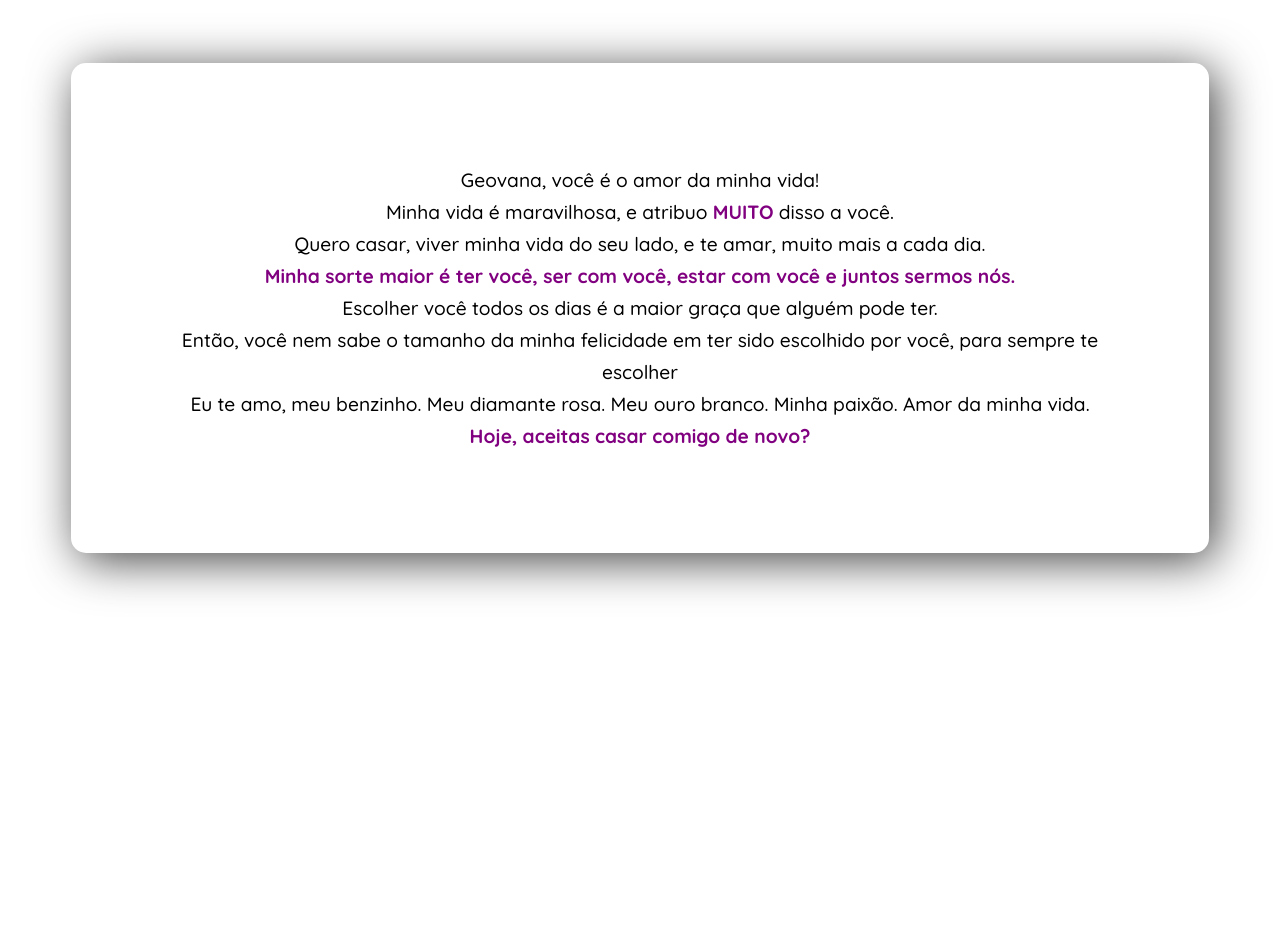
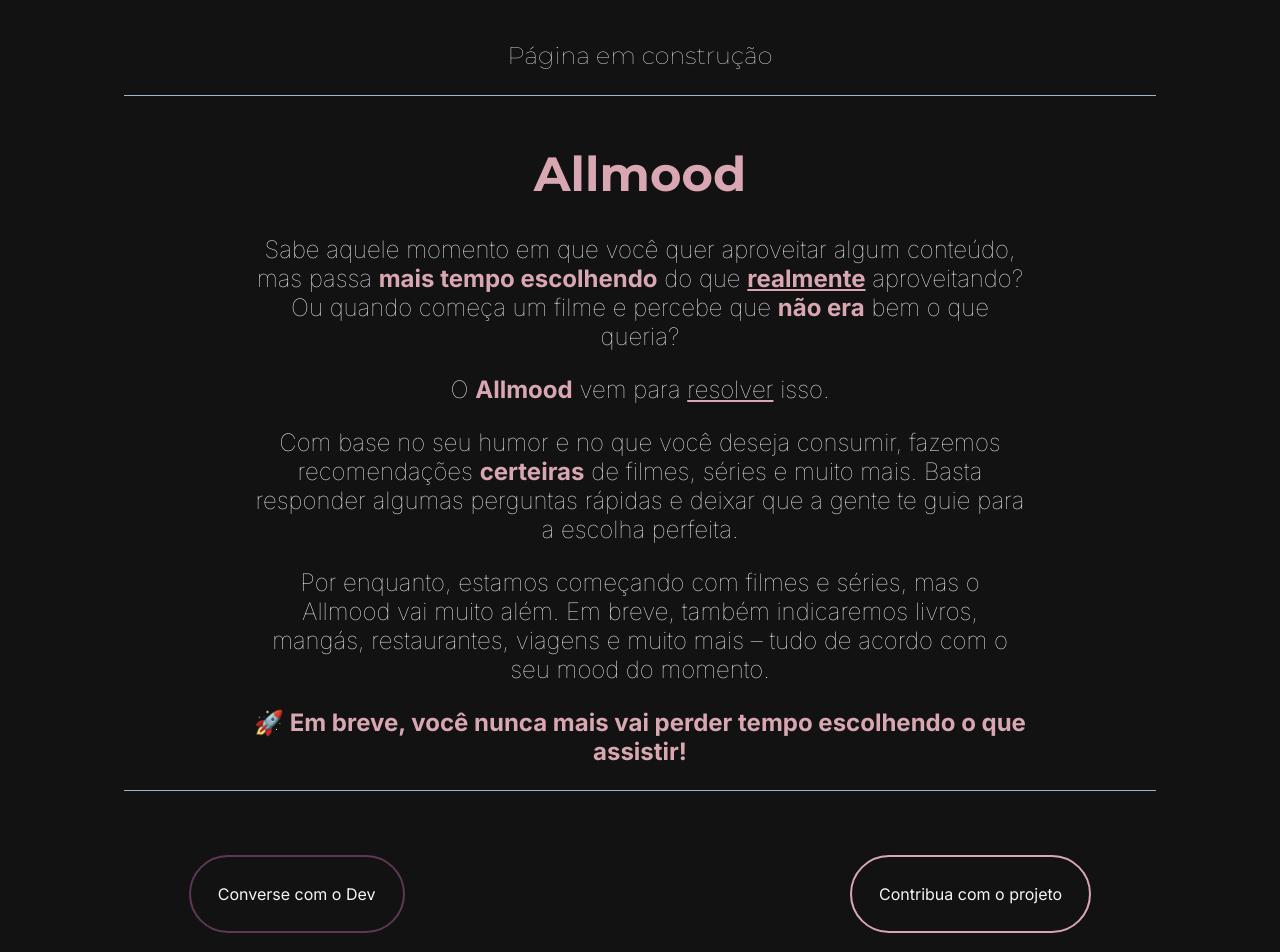
Before and after one commit to lucas-35065/o-que-assistir, a Next.js app: page / in a window 1280 px wide. Shown: the top 952 px of the page. Before the commit the page ends 800 px from the top, so only its background shows below. Built offline with nearby package versions, Linux system fonts and the light colour scheme.

Commit message:
Construção da página em construção

```diff
--- a/pages/index.js
+++ b/pages/index.js
@@ -2,24 +2,63 @@ import styles from "./styles.module.css";
 
 function Home() {
   return (
-    <h1 className={styles.title}>
-      Geovana, você é o amor da minha vida! <br></br>
-      Minha vida é maravilhosa, e atribuo{" "}
-      <span className={styles.detail}>MUITO</span> disso a você.<br></br>
-      Quero casar, viver minha vida do seu lado, e te amar, muito mais a cada
-      dia.<br></br>
-      <span className={styles.detail}>
-        Minha sorte maior é ter você, ser com você, estar com você e juntos
-        sermos nós.
-      </span>
-      <br></br>
-      Escolher você todos os dias é a maior graça que alguém pode ter.<br></br>
-      Então, você nem sabe o tamanho da minha felicidade em ter sido escolhido
-      por você, para sempre te escolher<br></br>
-      Eu te amo, meu benzinho. Meu diamante rosa. Meu ouro branco. Minha paixão.
-      Amor da minha vida.<br></br>
-      <span className={styles.detail}>Hoje, aceitas casar comigo de novo?</span>
-    </h1>
+    <>
+      <div className={styles.all}>
+        <header className={styles.title}>
+          <h1 className={styles.header_title}>Página em construção</h1>
+        </header>
+        <main className={styles.main}>
+          <h1 className={styles.main_title}>Allmood</h1>
+          <p className={styles.text}>
+            Sabe aquele momento em que você quer aproveitar algum conteúdo, mas
+            passa <b className={styles.detail}>mais tempo escolhendo</b> do que{" "}
+            <b className={styles.detail}>
+              <u>realmente</u>
+            </b>{" "}
+            aproveitando? Ou quando começa um filme e percebe que{" "}
+            <b className={styles.detail}>não era</b> bem o que queria?
+          </p>
+          <p className={styles.text}>
+            O <b className={styles.detail}>Allmood</b> vem para{" "}
+            <u className={styles.detail_underline}>resolver</u> isso.
+          </p>
+          <p className={styles.text}>
+            Com base no seu humor e no que você deseja consumir, fazemos
+            recomendações <b className={styles.detail}>certeiras</b> de filmes,
+            séries e muito mais. Basta responder algumas perguntas rápidas e
+            deixar que a gente te guie para a escolha perfeita.
+          </p>
+          <p className={styles.text}>
+            Por enquanto, estamos começando com filmes e séries, mas o Allmood
+            vai muito além. Em breve, também indicaremos livros, mangás,
+            restaurantes, viagens e muito mais – tudo de acordo com o seu mood
+            do momento.
+          </p>
+          <p className={styles.text}>
+            <b className={styles.detail}>
+              🚀 Em breve, você nunca mais vai perder tempo escolhendo o que
+              assistir!
+            </b>
+          </p>
+        </main>
+        <footer className={styles.footer}>
+          <a
+            className={styles.main_button}
+            href="mailto:lucas.rodrigues.35065@gmail.com"
+            target="_blank"
+          >
+            Converse com o Dev
+          </a>
+          <a
+            className={styles.secondary_button}
+            target="_blank"
+            href="https://github.com/lucas-35065/o-que-assistir"
+          >
+            Contribua com o projeto
+          </a>
+        </footer>
+      </div>
+    </>
   );
 }
 
--- a/pages/styles.module.css
+++ b/pages/styles.module.css
@@ -1,19 +1,93 @@
-@import url("https://fonts.googleapis.com/css2?family=Quicksand:wght@300..700&display=swap");
+@import url("https://fonts.googleapis.com/css2?family=Montserrat:ital,wght@0,100..900;1,100..900&display=swap");
+@import url("https://fonts.googleapis.com/css2?family=Inter:ital,opsz,wght@0,14..32,100..900;1,14..32,100..900&family=Montserrat:ital,wght@0,100..900;1,100..900&display=swap");
 
-.title {
-  margin: 5%;
+.all {
+  background-color: #121212;
+  margin: -1%;
+  display: flex;
+  flex-direction: column;
+}
+
+.header_title {
+  margin-left: 10%;
+  margin-right: 10%;
+  margin-top: -1.5%;
   text-align: center;
-  font-family: "Quicksand", sans-serif;
-  font-weight: 500;
-  color: black;
-  border-radius: 15px;
-  box-shadow: 7px 7px 48px 0px rgba(0, 0, 0, 0.75);
-  font-size: 1.2rem;
-  line-height: 2rem;
-  padding: 8%;
+  font-family: "Montserrat", sans-serif;
+  font-weight: 100;
+  font-size: 1.5rem;
+  color: #f5f5f5;
+  padding: 2%;
+  padding-top: 5%;
+  border-bottom: solid #a3b4c8 1px;
+}
+
+.main {
+  text-align: center;
+  border-bottom: solid #a3b4c8 1px;
+  margin-left: 10%;
+  margin-right: 10%;
+  padding-left: 10%;
+  padding-right: 10%;
+}
+
+.main_title {
+  font-family: "Montserrat", sans-serif;
+  color: #d8a7b1;
+  font-weight: 700;
+  font-size: 3rem;
+}
+
+.text {
+  font-family: "Inter", sans-serif;
+  color: #f5f5f5;
+  font-weight: 100;
+  font-size: 1.5rem;
+}
+
+.footer {
+  display: flex;
+  padding: 5%;
+  margin-left: 10%;
+  margin-right: 10%;
+  justify-content: space-between;
+  font-family: "Inter", sans-serif;
+}
+
+.main_button,
+.secondary_button {
+  text-decoration: none;
+  color: #f5f5f5;
+  padding: 3%;
+  border-radius: 50px;
+}
+
+.main_button:hover {
+  background-color: #5d3754;
+  transition: 0.5s;
+}
+
+.main_button {
+  border: solid 2px #5d3754;
+  background-color: transparent;
+  transition: 0.5s;
+}
+
+.secondary_button:hover {
+  background-color: #d8a7b1;
+  transition: 0.5s;
+}
+
+.secondary_button {
+  border: solid 2px #d8a7b1;
+  background-color: transparent;
+  transition: 0.5s;
 }
 
 .detail {
-  color: purple;
-  font-weight: 800;
+  color: #d8a7b1;
 }
+
+.detail_underline {
+  text-decoration-color: #d8a7b1;
+}
```
